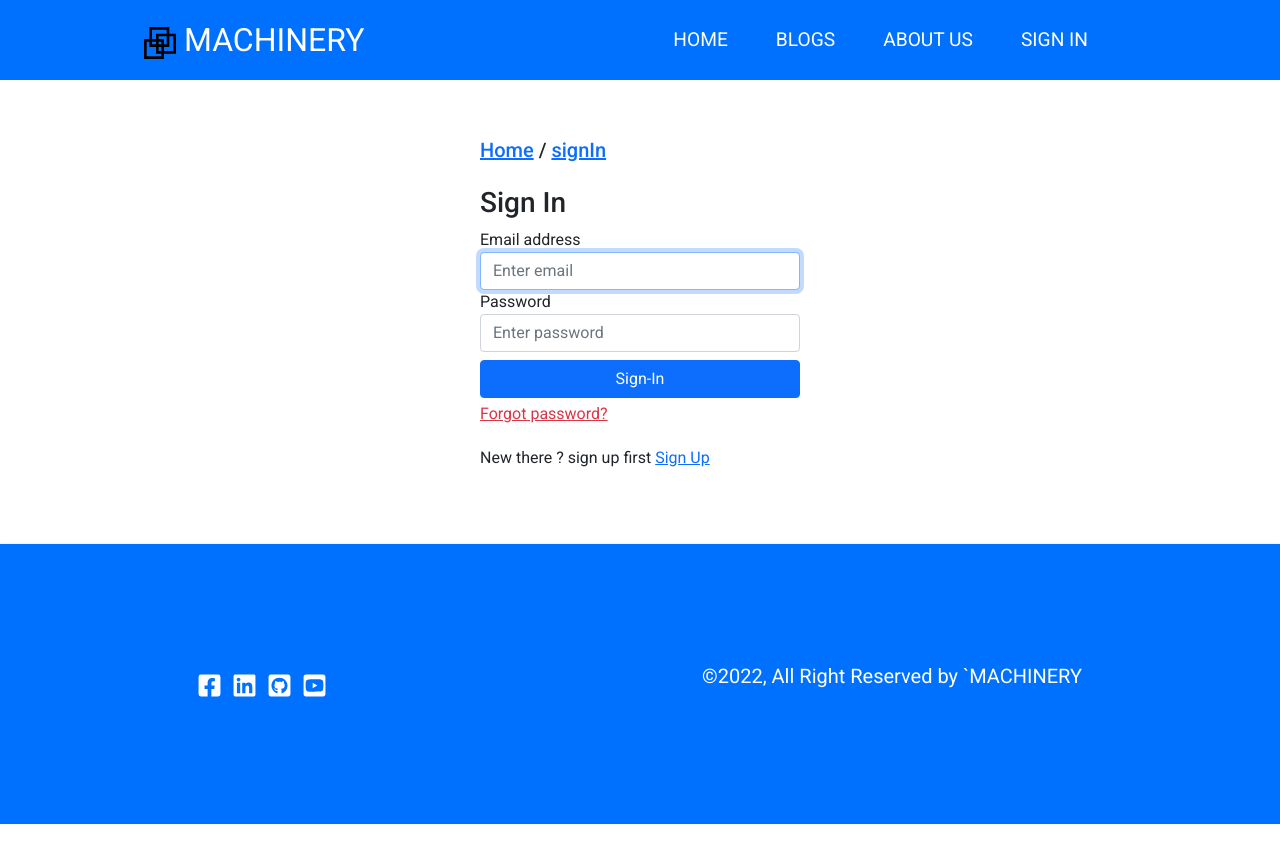
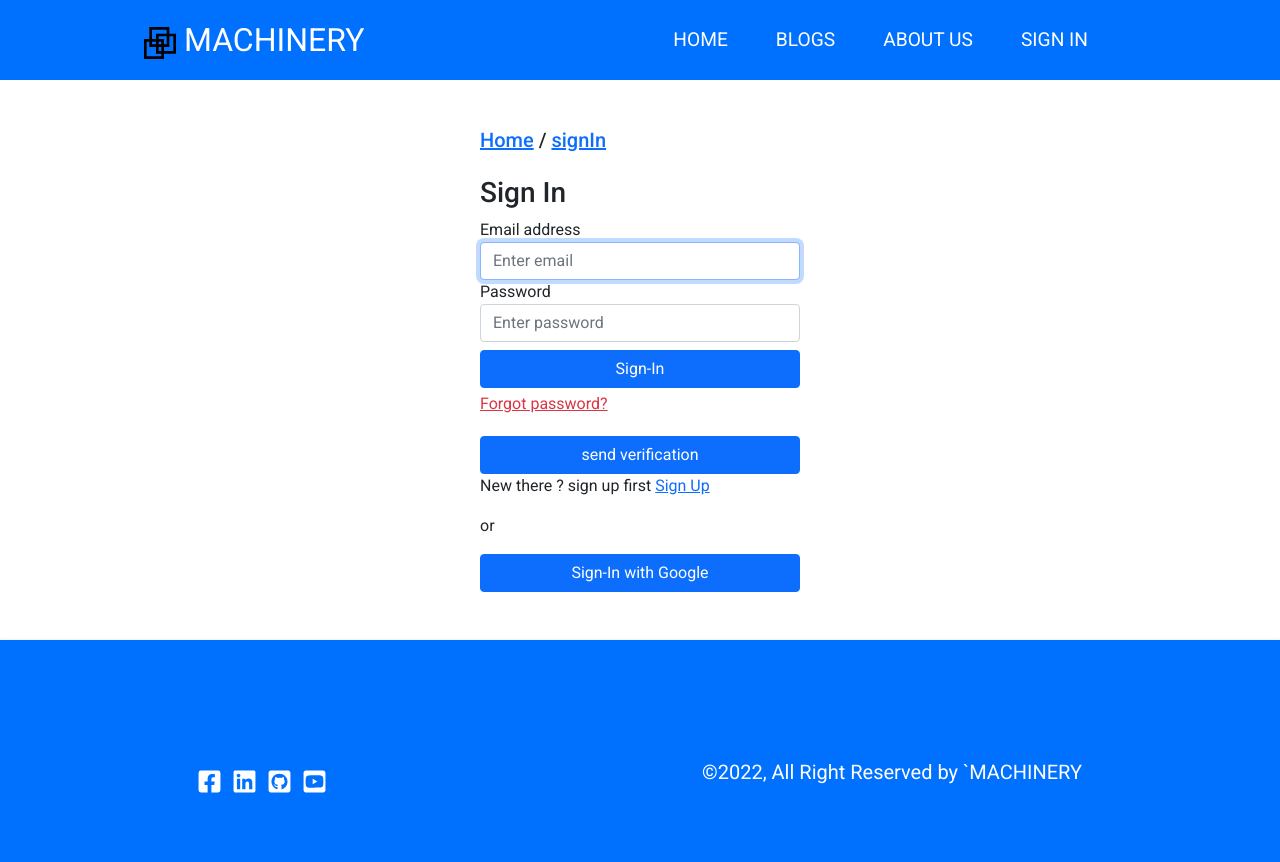
Before and after one commit to Imran-2022/INVENTORY-MANAGEMENT-CLIENT, a React (Create React App) app: page /sign-in in a window 1280 px wide. Shown: the top 862 px of the page. Before the commit the page ends 824 px from the top, so only its background shows below. Built offline with nearby package versions, Linux system fonts and the light colour scheme.

Commit message:
social login method google added

```diff
--- a/src/Auth/Firebase/FirebaseConfig.js
+++ b/src/Auth/Firebase/FirebaseConfig.js
@@ -1,10 +1,9 @@
 const FirebaseConfig = {
-    apiKey: "AIzaSyAVBQ3JXYoKeGb65DPrYJT65DA1OG8eVi0",
-    authDomain: "learn-onlinee.firebaseapp.com",
-    projectId: "learn-onlinee",
-    storageBucket: "learn-onlinee.appspot.com",
-    messagingSenderId: "1049738282518",
-    appId: "1:1049738282518:web:6cbddda37c1eec0b015737"
-  };
-
-  export default FirebaseConfig;
+  apiKey: "AIzaSyBKX9fj9aNG-v-7o5XiAAPbkJUKoXnGmIk",
+  authDomain: "machinary-48bed.firebaseapp.com",
+  projectId: "machinary-48bed",
+  storageBucket: "machinary-48bed.appspot.com",
+  messagingSenderId: "862084438685",
+  appId: "1:862084438685:web:2bc5c851accefc09501274"
+};
+export default FirebaseConfig;
--- a/src/Auth/SignIn/SignIn.js
+++ b/src/Auth/SignIn/SignIn.js
@@ -1,11 +1,11 @@
 import React, { useContext, useRef, useState } from 'react';
 import { Link, useNavigate } from 'react-router-dom';
 import "./Sign.css"
-import { getAuth, signInWithEmailAndPassword, sendPasswordResetEmail } from "firebase/auth";
+import { getAuth, signInWithEmailAndPassword, sendPasswordResetEmail, signInWithPopup, GoogleAuthProvider, sendEmailVerification } from "firebase/auth";
 import initialAuth from '../Firebase/InitializeFirebase';
 
 import { userContext } from '../../Context/Context';
-import {  useLocation } from 'react-router-dom';
+import { useLocation } from 'react-router-dom';
 const SignIn = () => {
 
     const [loggedInUser, setLoggedInUser] = useContext(userContext)
@@ -30,13 +30,13 @@ const SignIn = () => {
                     setLoggedInUser({ email, displayName })
                     // ...
                     alert("signIn successful")
-                if (location.state?.from) {
-                    navigate(location.state.from);
-                  }else{
-                    navigate('/');
-                  }
+                    if (location.state?.from) {
+                        navigate(location.state.from);
+                    } else {
+                        navigate('/');
+                    }
                 } else {
-                    alert("before signin you must need to verify your email ")
+                    alert(" verify your email ")
                 }
 
             })
@@ -57,10 +57,29 @@ const SignIn = () => {
             });
     }
 
+    // signin with google .
+    const provider = new GoogleAuthProvider();
 
+    const handleGoogleSignin = () => {
+        signInWithPopup(auth, provider)
+            .then((result) => {
+                const user = result.user.providerData[0];
+                const { email, displayName } = user;
+                setLoggedInUser({ email, displayName })
+            }).catch((error) => {
+                const errorMessage = error.message;
+                errorMessage && alert(errorMessage);
+            });
+    }
+    const sendEmailVari = () => {
+        sendEmailVerification(auth.currentUser)
+            .then(() => {
+                alert("verify email sent")
+            });
+    }
     return (
         <>
-            <div className=" m-auto w-100">
+            <div className=" m-auto w-100 py-5">
 
                 <form className="form-box m-auto d-flex flex-column justify-content-center w-25 " onSubmit={handleSignIn}>
                     <h5>
@@ -77,7 +96,11 @@ const SignIn = () => {
                     </div>
                     <button className="btn btn-primary btn-block">Sign-In</button>
                     <p onClick={handleForgetPassword} className="forgot-password text-right py-1 text-danger" style={{ cursor: 'pointer', textDecoration: "underLine" }}>Forgot password?</p>
+                    <button className="btn btn-primary btn-block" onClick={sendEmailVari}>send verification</button>
+
                     <p>New there ? sign up first  <Link to="/sign-up">Sign Up</Link> </p>
+                    <p>or</p>
+                    <button className="btn btn-primary btn-block" onClick={handleGoogleSignin}> Sign-In with Google </button>
                 </form>
             </div>
         </>
--- a/src/Auth/SignIn/SignUp.js
+++ b/src/Auth/SignIn/SignUp.js
@@ -65,7 +65,7 @@ const SignUp = () => {
 
     return (
         <>
-            <div className=" m-auto w-100 mt-4">
+            <div className=" m-auto w-100 mt-4 py-5">
                 <form className="form-box m-auto d-flex flex-column justify-content-center w-25 " onSubmit={handleSignUp}>
                     <h5>
                         <p><Link to="/">Home</Link> / <Link to="/sign-up">signUp</Link> </p>
--- a/src/Pages/ManageItems/ManageItems.js
+++ b/src/Pages/ManageItems/ManageItems.js
@@ -15,6 +15,8 @@ const ManageItems = () => {
     // handle single delete ->
 
     const handleSigleDelete = (dt) => {
+        // eslint-disable-next-line no-restricted-globals
+        if (confirm("are you want to delete ?")) {
         axios.delete(`https://machinary.herokuapp.com/api/products/${dt}`)
             .then((result) => {
                 if (result.data.deletedCount) {
@@ -22,6 +24,7 @@ const ManageItems = () => {
                     setProducts(products.filter(dtt => dtt._id != dt))
                 }
             });
+        }
     }
 
     const handleDelete = () => {
```
